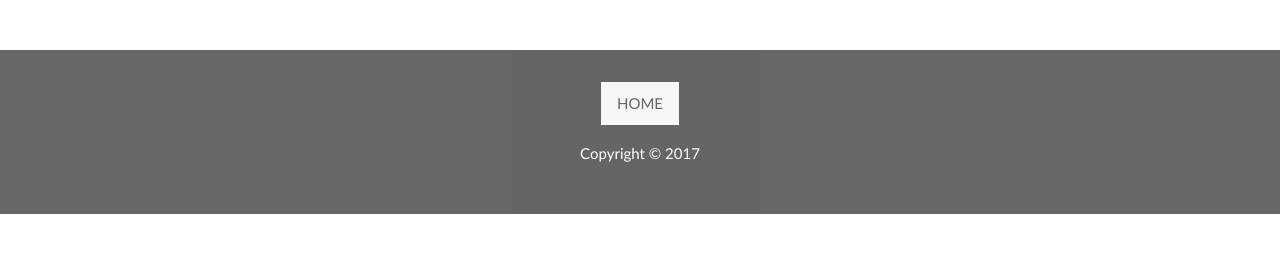
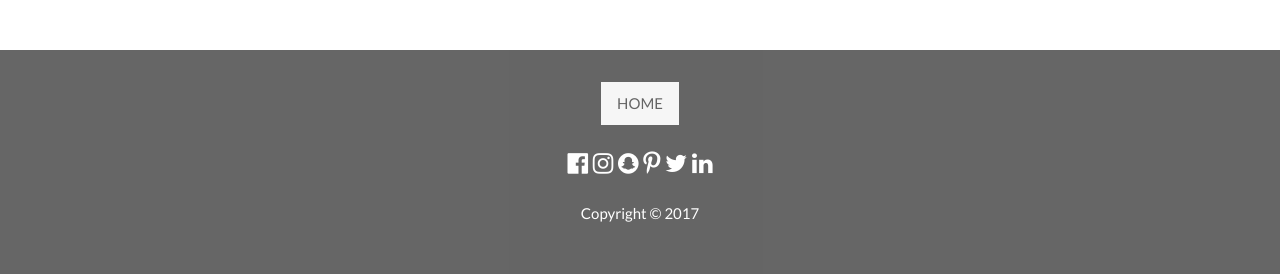
Before and after one commit to yusufnur/TAweb2, a Laravel app: page / in a window 1280 px wide. Shown: the part 3717-3991 px from the top of the page. Before the commit the page ends 3931 px from the top, so only its background shows below. Run offline with Laravel 8, Linux system fonts and the light colour scheme; settings files or empty folders that the repository lacks are supplied; some libraries are stand-ins or nearby versions.

Commit message:
css di assets edit

```diff
--- a/resources/views/awal.blade.php
+++ b/resources/views/awal.blade.php
@@ -4,7 +4,8 @@
 <meta charset="UTF-8">
 <meta name="viewport" content="width=device-width, initial-scale=1">
 <link rel="stylesheet" href="{{ asset('assets/css/w3.css') }}">
-<link rel="stylesheet" href="{{ asset('assets/css/font.css') }}">
+<link rel="stylesheet" href="https://fonts.googleapis.com/css?family=Lato">
+<link rel="stylesheet" href="https://cdnjs.cloudflare.com/ajax/libs/font-awesome/4.7.0/css/font-awesome.min.css">
 <style>
 body,h1,h2,h3,h4,h5,h6 {font-family: "Lato", sans-serif;}
 body, html {
@@ -251,6 +252,14 @@ body, html {
 <!-- Footer -->
 <footer class="w3-center w3-black w3-padding-32 w3-opacity w3-hover-opacity-off">
   <a href="/" class="w3-button w3-light-grey">HOME</a>
+  <div class="w3-xlarge w3-section">
+    <i class="fa fa-facebook-official w3-hover-opacity"></i>
+    <i class="fa fa-instagram w3-hover-opacity"></i>
+    <i class="fa fa-snapchat w3-hover-opacity"></i>
+    <i class="fa fa-pinterest-p w3-hover-opacity"></i>
+    <i class="fa fa-twitter w3-hover-opacity"></i>
+    <i class="fa fa-linkedin w3-hover-opacity"></i>
+  </div>
   <p>Copyright © 2017</p>
 </footer>
 
```
